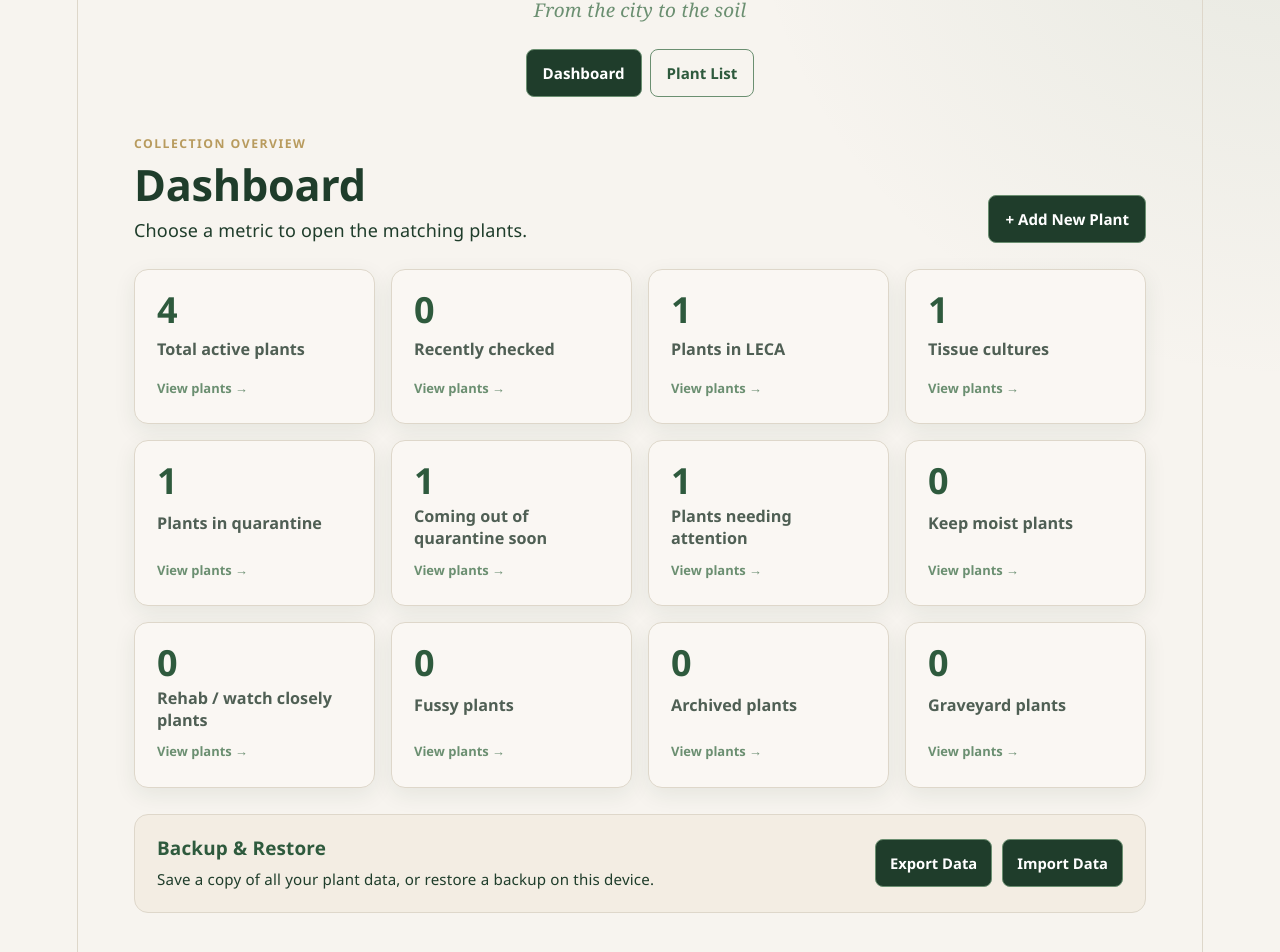
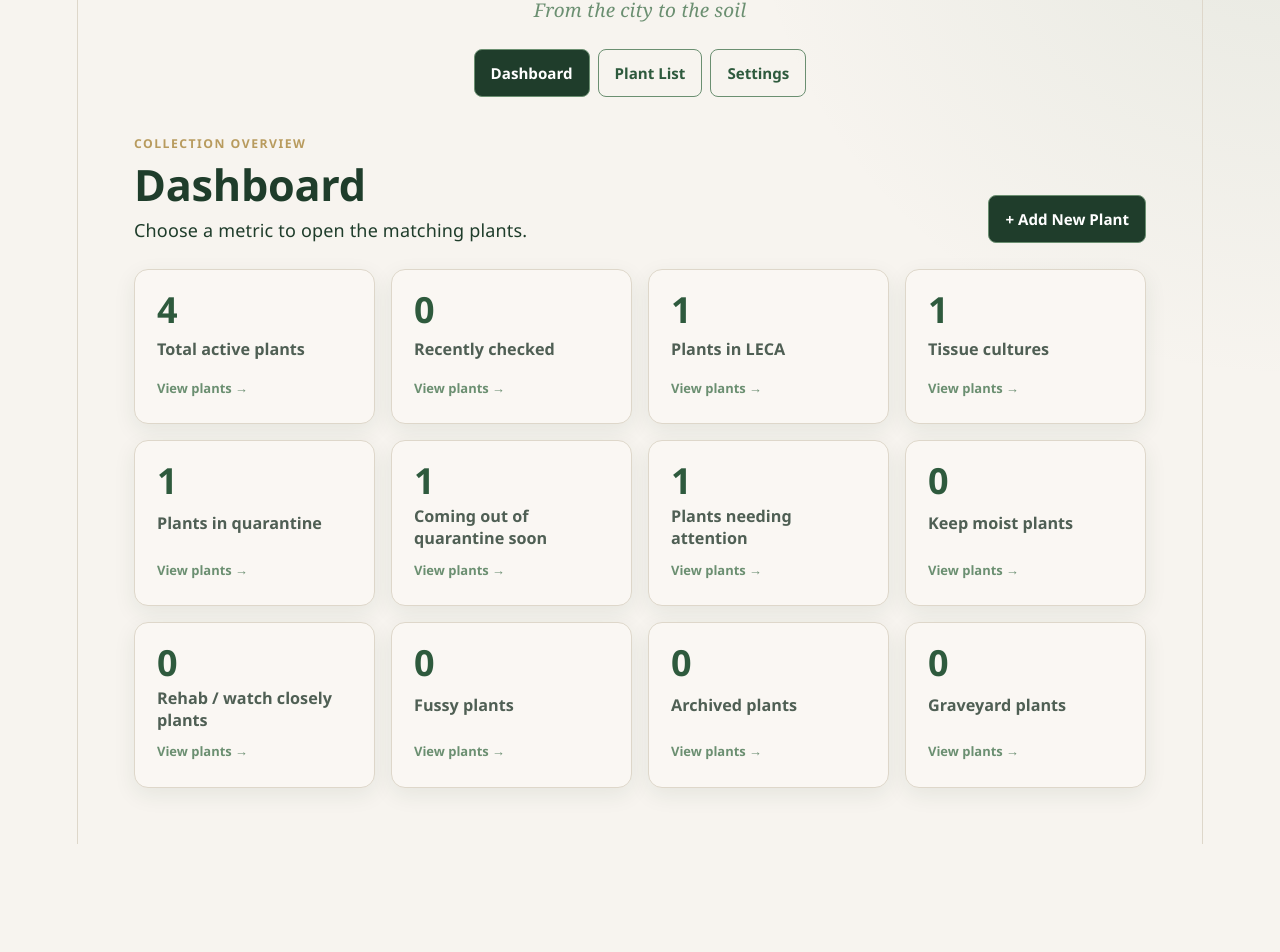
Before and after one commit to dc4622ne/plant-inventory, a React (Vite) app: page / in a window 1280 px wide. Shown: the part 160-1112 px from the top of the page. After the commit the page ends 1004 px from the top, so only its background shows below. Built offline with nearby package versions, Linux system fonts and the light colour scheme.

Commit message:
Add settings tools view

```diff
--- a/src/App.css
+++ b/src/App.css
@@ -263,41 +263,62 @@
   gap: 16px;
 }
 
-.data-tools {
-  display: flex;
-  flex-wrap: wrap;
-  gap: 18px 28px;
-  align-items: center;
-  justify-content: space-between;
-  margin-top: 26px;
-  padding: 20px 22px;
+.settings-view {
+  text-align: left;
+}
+
+.settings-heading {
+  margin-bottom: 26px;
+}
+
+.settings-heading h2 {
+  margin: 3px 0 6px;
+}
+
+.settings-heading p:last-child,
+.settings-card p {
+  color: var(--text-h);
+}
+
+.settings-card {
+  margin-bottom: 18px;
+  padding: 22px;
   background: var(--social-bg);
   border: 1px solid var(--border);
   border-radius: 14px;
 }
 
-.data-tools h3,
-.data-tools p {
+.settings-card h3 {
+  margin: 0 0 16px;
+  color: var(--brand-green);
+  font-size: 1.05rem;
+}
+
+.data-tool-row {
+  display: flex;
+  gap: 24px;
+  align-items: center;
+  justify-content: space-between;
+  padding: 16px 0;
+  border-top: 1px solid var(--border);
+}
+
+.data-tool-row h4,
+.data-tool-row p {
   margin: 0;
 }
 
-.data-tools h3 {
-  margin-bottom: 5px;
-  color: var(--brand-green);
-  font-size: 1.05rem;
-}
-
-.data-tools > div > p {
-  color: var(--text-h);
+.data-tool-row h4 {
+  margin-bottom: 4px;
+}
+
+.data-tool-row p,
+.storage-note {
   font-size: 0.84rem;
 }
 
-.data-tool-actions {
-  display: flex;
-  gap: 10px;
-}
-
-.data-tool-actions button {
+.data-tool-row button {
+  flex: 0 0 auto;
   padding: 10px 14px;
   color: #fff;
   font: inherit;
@@ -309,17 +330,41 @@
   cursor: pointer;
 }
 
-.data-tool-actions button:focus-visible {
+.data-tool-row button:focus-visible {
   outline: 3px solid var(--accent-border);
   outline-offset: 2px;
 }
 
 .backup-message {
-  flex-basis: 100%;
+  margin: 14px 0 0;
   padding: 9px 11px;
   font-size: 0.84rem;
   font-weight: 700;
   border-radius: 8px;
+}
+
+.app-info-list {
+  margin: 0;
+}
+
+.app-info-list div {
+  display: grid;
+  grid-template-columns: minmax(140px, 0.4fr) 1fr;
+  gap: 16px;
+  padding: 10px 0;
+  border-top: 1px solid var(--border);
+}
+
+.app-info-list dt {
+  font-weight: 750;
+}
+
+.app-info-list dd {
+  margin: 0;
+}
+
+.storage-note {
+  margin: 14px 0 0;
 }
 
 .backup-message-success {
@@ -1417,10 +1462,18 @@
     align-self: flex-start;
   }
 
-  .data-tools,
-  .data-tool-actions {
+  .data-tool-row {
     align-items: stretch;
     flex-direction: column;
+  }
+
+  .data-tool-row button {
+    align-self: flex-start;
+  }
+
+  .app-info-list div {
+    grid-template-columns: 1fr;
+    gap: 4px;
   }
 
   .plant-filter-dropdowns {
--- a/src/App.jsx
+++ b/src/App.jsx
@@ -647,6 +647,15 @@ function App() {
     setAppView('dashboard');
   }
 
+  function openSettings() {
+    setSelectedPlant(null);
+    setShowForm(false);
+    setIsEditing(false);
+    setAddPlantMessage('');
+    setQuickCheckMessage('');
+    setAppView('settings');
+  }
+
   function clearAllFilters() {
     setSearchText('');
     setPlantFilters({ ...emptyPlantFilters });
@@ -1027,6 +1036,10 @@ function App() {
         <button type="button" className={appView === 'plants' ? 'active' : ''}
           aria-current={appView === 'plants' ? 'page' : undefined} onClick={() => openPlantList()}>
           Plant List
+        </button>
+        <button type="button" className={appView === 'settings' ? 'active' : ''}
+          aria-current={appView === 'settings' ? 'page' : undefined} onClick={openSettings}>
+          Settings
         </button>
       </nav>
 
@@ -1479,13 +1492,29 @@ function App() {
               </button>
             ))}
           </div>
-          <section className="data-tools" aria-labelledby="data-tools-heading">
-            <div>
-              <h3 id="data-tools-heading">Backup &amp; Restore</h3>
-              <p>Save a copy of all your plant data, or restore a backup on this device.</p>
+        </section>
+        ) : appView === 'settings' ? (
+        <section className="settings-view" aria-labelledby="settings-heading">
+          <div className="settings-heading">
+            <p className="detail-eyebrow">App tools</p>
+            <h2 id="settings-heading">Settings</h2>
+            <p>Manage your backups and view app information.</p>
+          </div>
+
+          <section className="settings-card" aria-labelledby="data-tools-heading">
+            <h3 id="data-tools-heading">Data Backup</h3>
+            <div className="data-tool-row">
+              <div>
+                <h4>Export Data</h4>
+                <p>Export creates a backup JSON file containing your local app data.</p>
+              </div>
+              <button type="button" onClick={exportData}>Export Data</button>
             </div>
-            <div className="data-tool-actions">
-              <button type="button" onClick={exportData}>Export Data</button>
+            <div className="data-tool-row">
+              <div>
+                <h4>Import Data</h4>
+                <p>Import replaces current local app data with the selected backup.</p>
+              </div>
               <button type="button" onClick={() => importInputRef.current?.click()}>Import Data</button>
               <input ref={importInputRef} className="visually-hidden" type="file"
                 accept=".json,application/json" onChange={importData}
@@ -1497,6 +1526,17 @@ function App() {
                 {backupMessage}
               </p>
             )}
+          </section>
+
+          <section className="settings-card" aria-labelledby="app-info-heading">
+            <h3 id="app-info-heading">App Info</h3>
+            <dl className="app-info-list">
+              <div><dt>App name</dt><dd>Grow With Gibre Plant Tracker</dd></div>
+              <div><dt>Current storage type</dt><dd>Browser local storage</dd></div>
+            </dl>
+            <p className="storage-note">
+              Your data is stored locally in this browser unless you export or import a backup.
+            </p>
           </section>
         </section>
         ) : (
```
